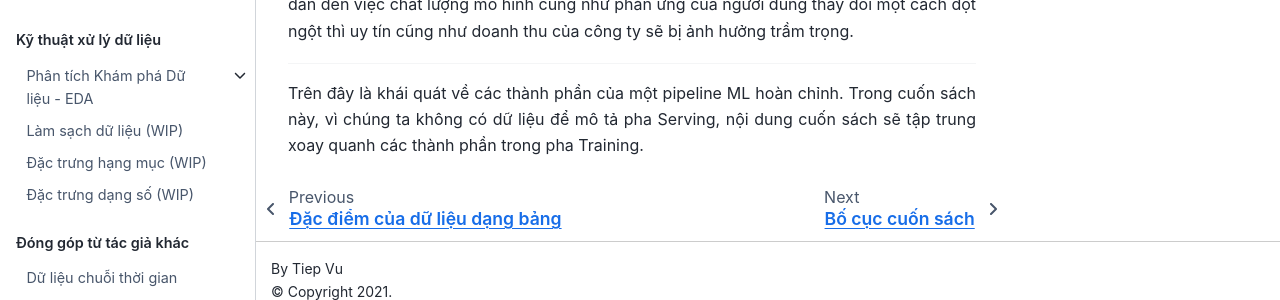
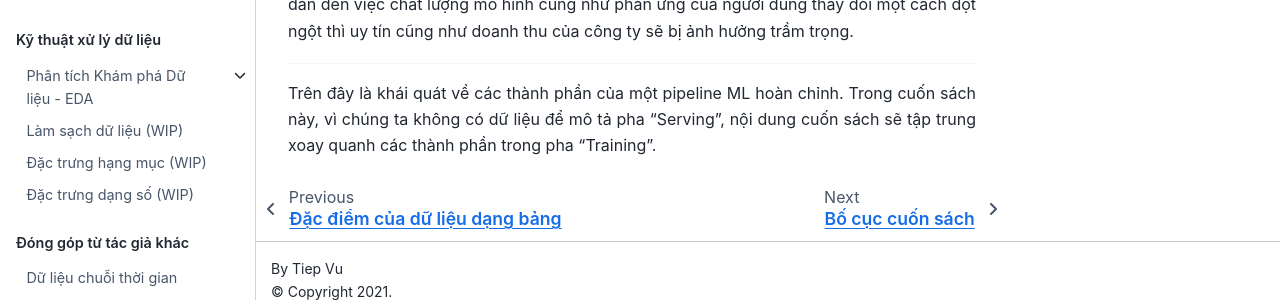
Before and after one commit to tiepvupsu/tabml_book, a Jupyter Book: the page built from book/ch_intro/pipeline.md, in a window 1280 px wide and 900 px high, scrolled down 1756 px. Shown: the part 581-881 px from the top of the window. Built offline with Jupyter Book 1.0.4 settings and Sphinx 7.4.7 and the Sphinx Book theme 1.1.4, drawn with Linux system fonts in a browser that asks for light colours.

```diff
--- a/book/ch_intro/pipeline.md
+++ b/book/ch_intro/pipeline.md
@@ -56,4 +56,4 @@ Mỗi bài toán khác nhau cần có một hệ thống theo dõi và cảnh b
 
 -------------
 Trên đây là khái quát về các thành phần của một pipeline ML hoàn chỉnh.
-Trong cuốn sách này, vì chúng ta không có dữ liệu để mô tả pha Serving, nội dung cuốn sách sẽ tập trung xoay quanh các thành phần trong pha Training.
+Trong cuốn sách này, vì chúng ta không có dữ liệu để mô tả pha "Serving", nội dung cuốn sách sẽ tập trung xoay quanh các thành phần trong pha "Training".
```
